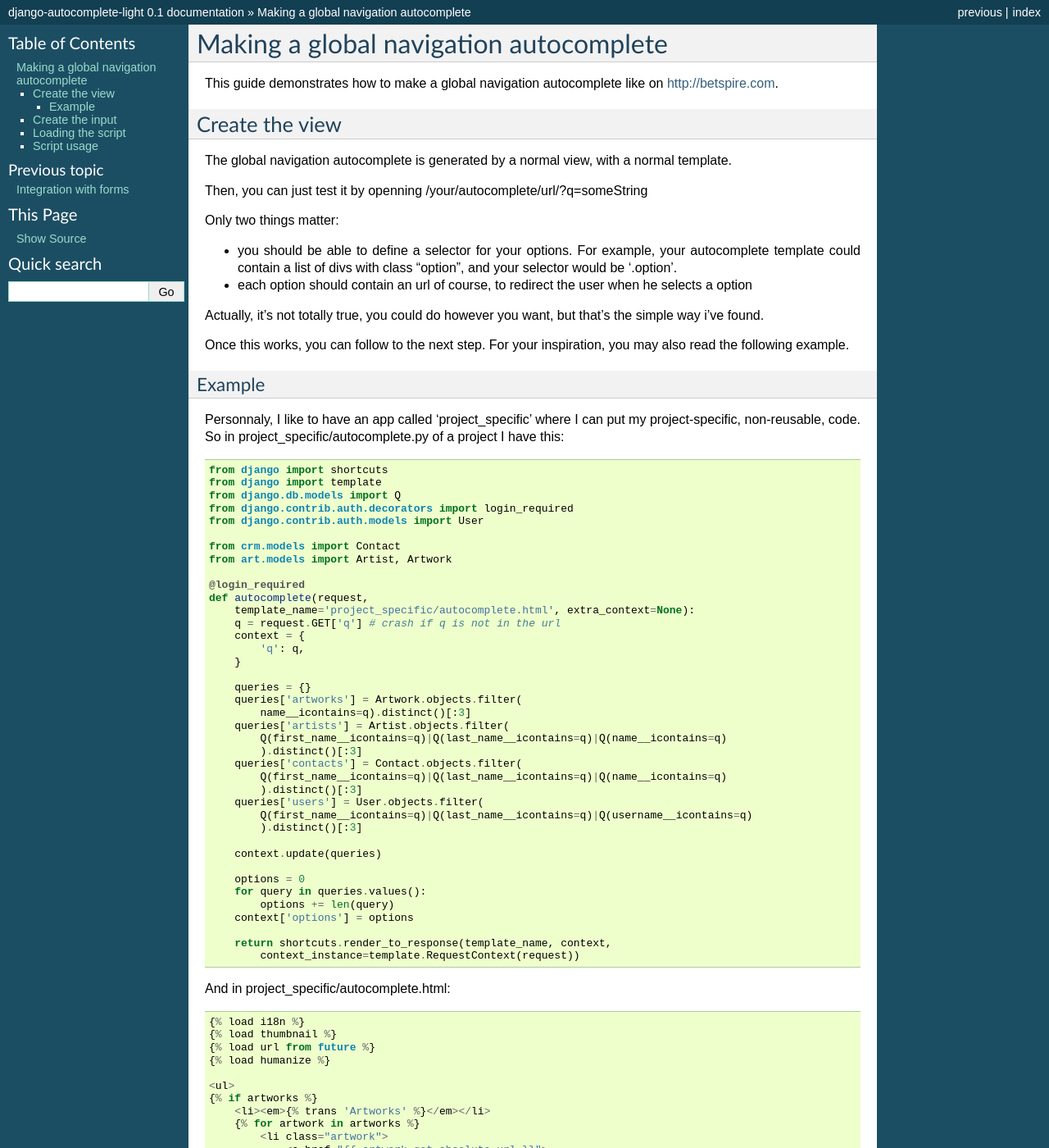
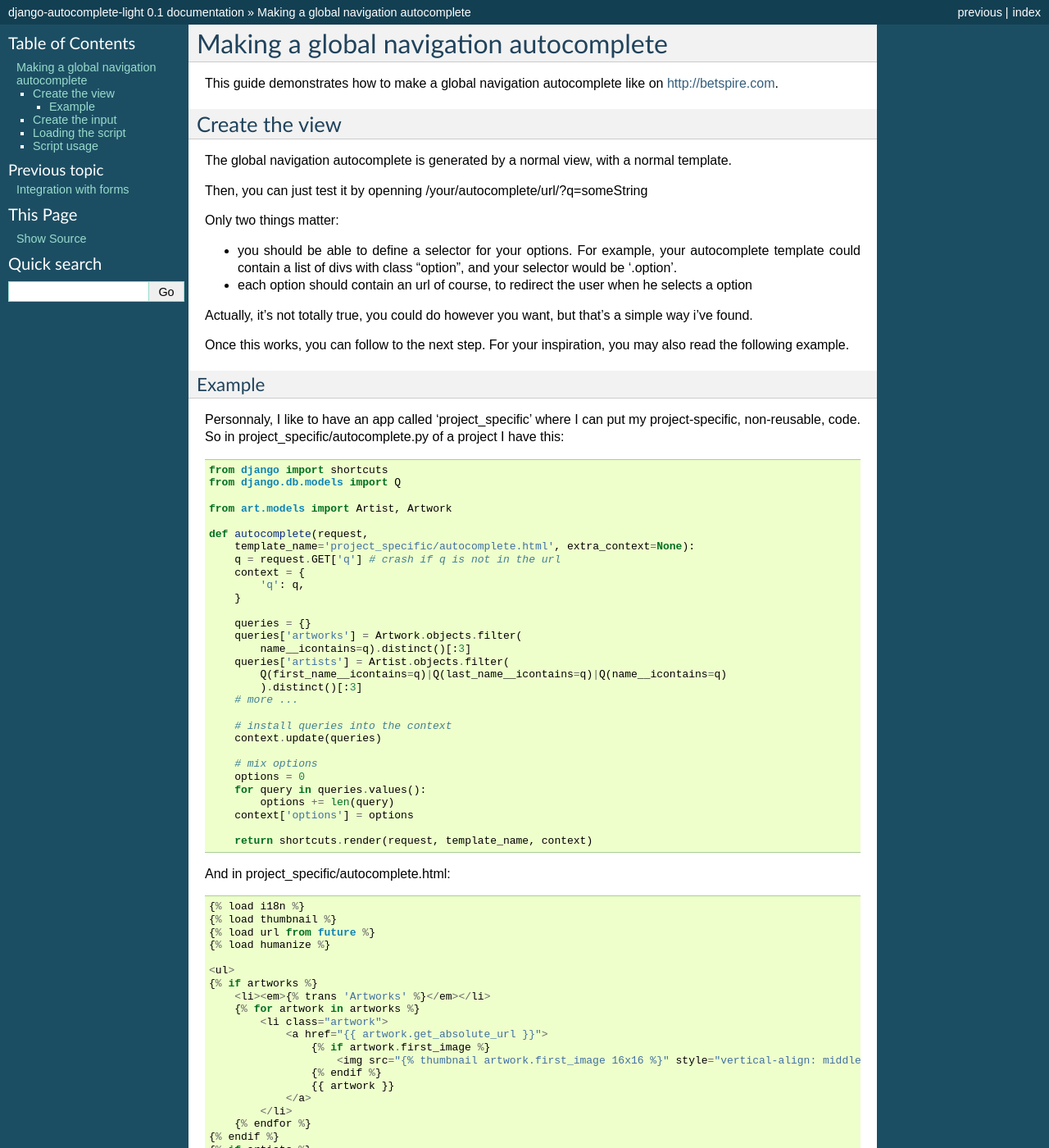
Before and after one commit to yourlabs/django-autocomplete-light, a Sphinx documentation site: the page built from docs/source/navigation.rst, in a window 1280 px wide and 1400 px high. Shown: the whole window at 82% size. Built offline with Sphinx 7.4.7, drawn with Linux system fonts in a browser that asks for light colours; some of the changed text lies outside the part shown.

Commit message:
Simplified navigation documentation

```diff
--- a/docs/source/navigation.rst
+++ b/docs/source/navigation.rst
@@ -34,15 +34,10 @@ project-specific, non-reusable, code. So in project_specific/autocomplete.py of
 a project I have this::
 
     from django import shortcuts
-    from django import template
     from django.db.models import Q
-    from django.contrib.auth.decorators import login_required
-    from django.contrib.auth.models import User
 
-    from crm.models import Contact
     from art.models import Artist, Artwork
 
-    @login_required
     def autocomplete(request,
         template_name='project_specific/autocomplete.html', extra_context=None):
         q = request.GET['q'] # crash if q is not in the url
@@ -56,22 +51,18 @@ a project I have this::
         queries['artists'] = Artist.objects.filter(
             Q(first_name__icontains=q)|Q(last_name__icontains=q)|Q(name__icontains=q)
             ).distinct()[:3]
-        queries['contacts'] = Contact.objects.filter(
-            Q(first_name__icontains=q)|Q(last_name__icontains=q)|Q(name__icontains=q)
-            ).distinct()[:3]
-        queries['users'] = User.objects.filter(
-            Q(first_name__icontains=q)|Q(last_name__icontains=q)|Q(username__icontains=q)
-            ).distinct()[:3]
+        # more ...
 
+        # install queries into the context
         context.update(queries)
 
+        # mix options
         options = 0
         for query in queries.values():
             options += len(query)
         context['options'] = options
 
-        return shortcuts.render_to_response(template_name, context,
-            context_instance=template.RequestContext(request))
+        return shortcuts.render(request, template_name, context)
 
 And in project_specific/autocomplete.html::
 
@@ -108,26 +99,7 @@ And in project_specific/autocomplete.html::
             </li>
         {% endfor %}
     {% endif %}
-    {% if contacts %}
-        <li><em>{% trans 'Contacts' %}</em></li>
-        {% for contact in contacts %}
-            <li class="contact">
-                <a href="{{ contact.get_absolute_url }}">
-                    {{ contact }}
-                </a>
-            </li>
-        {% endfor %}
-    {% endif %}
-    {% if users %}
-        <li><em>{% trans 'Users' %}</em></li>
-        {% for user in users %}
-            <li class="user">
-                <a href="{% url 'admin:auth_user_change' user.pk %}">
-                    {{ user }}
-                </a>
-            </li>
-        {% endfor %}
-    {% endif %}
+    {# more ...}
 
     {% if not options %}
         <li><em>{% trans 'No options' %}</em></li>
```
Also changed, not shown: other parts of docs/source/navigation.rst (+1 -1 lines).
